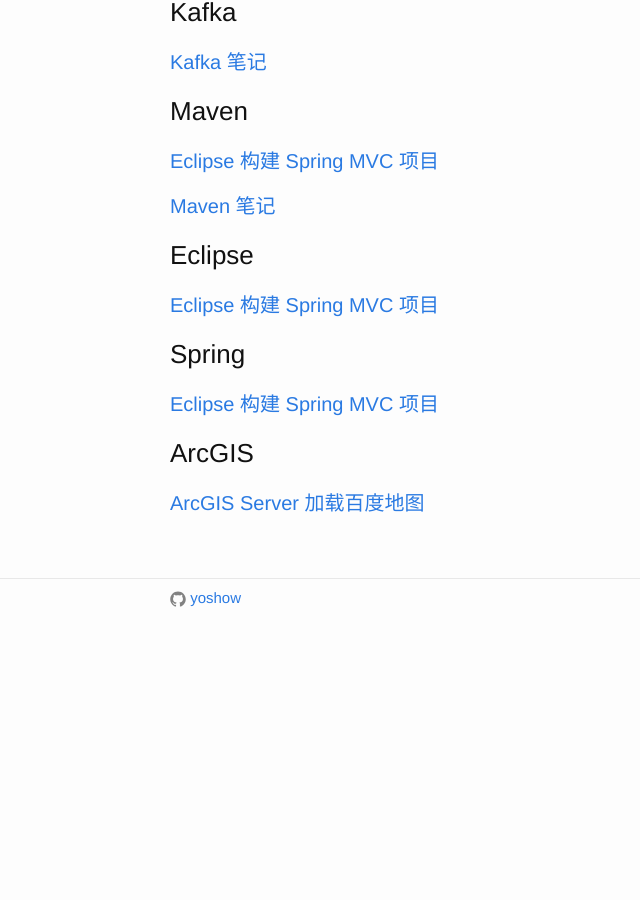
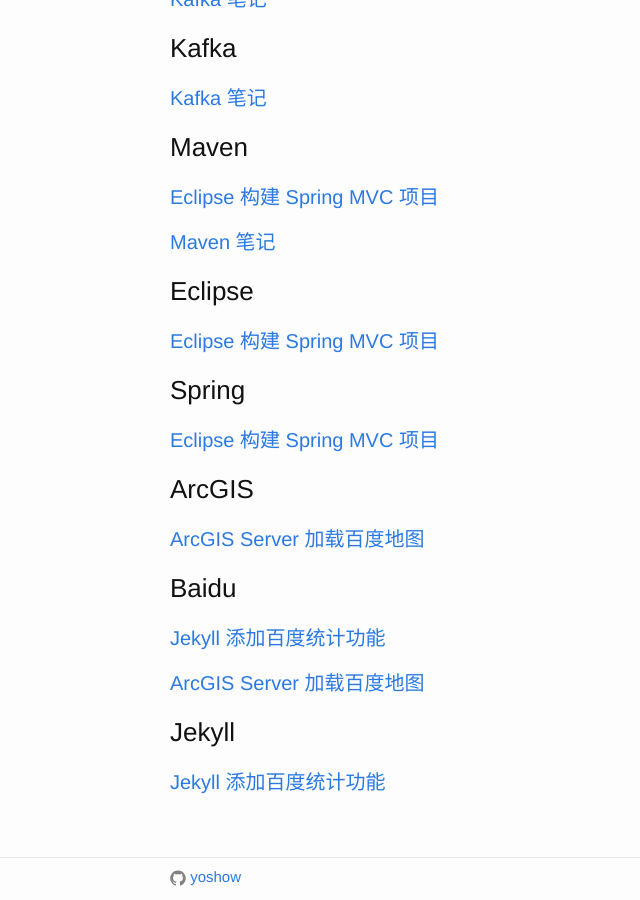
Before and after one commit to yoshow/my-blog, a Jekyll site: the page built from tags.html, in a window 1280 px wide and 900 px high, scrolled down 4227 px. Shown: the whole window, without its empty margins (0-640 px from the left). Built offline with Jekyll 4.4.1, drawn with Linux system fonts in a browser that asks for light colours; comment, search, counter and statistics services are not loaded; before the commit the page ends 4848 px from its top, so only the background shows below that.

Commit message:
更新 2017-04-09

```diff
--- a/_config.yml
+++ b/_config.yml
@@ -20,6 +20,7 @@
 
 theme: jekyll-theme-minimal
 
+# Baidu TongJi Baidu
 baidu_tongji: 50ec37835e145af07441db70959c8575
 
 # lunr search
--- a/_posts/2016-03-14-welcome-to-jekyll.markdown
+++ b/_posts/2016-03-14-welcome-to-jekyll.markdown
@@ -2,7 +2,7 @@
 layout: post
 title:  "Welcome to Jekyll!"
 date:   2016-03-14 11:44:55 +0800
-categories: jekyll update
+categories: Jekyll update
 ---
 You’ll find this post in your `_posts` directory. Go ahead and edit it and re-build the site to see your changes. You can rebuild the site in many different ways, but the most common way is to run `jekyll serve`, which launches a web server and auto-regenerates your site when a file is updated.
 
--- a/_posts/2017-02-23-jekyll-quick-start.markdown
+++ b/_posts/2017-02-23-jekyll-quick-start.markdown
@@ -2,7 +2,7 @@
 layout: post
 title:  "Jekyll 入门指引"
 date:   2017-02-23 20:00:00 +0800
-categories: jekyll
+categories: Jekyll
 ---
 **注：这里默认安装环境已具备Ruby、RubyGems环境。**
 
--- a/_posts/2017-03-25-arcgis-baidu-map.markdown
+++ b/_posts/2017-03-25-arcgis-baidu-map.markdown
@@ -2,7 +2,7 @@
 layout: post
 title:  "ArcGIS Server 加载百度地图"
 date: 2017-03-25 20:00:00 +0800
-tags: ArcGIS
+tags: ArcGIS Baidu
 ---
 
 软件环境 ArcMap 10.1 + 太乐地图下载器 4.9
--- /dev/null
+++ b/_posts/2017-04-02-jekyll-baidu-tongji.markdown
@@ -0,0 +1,48 @@
+---
+layout: post
+title:  "Jekyll 添加百度统计功能"
+date: 2017-04-02 20:00:00 +0800
+tags: Jekyll Baidu
+---
+
+1.在 _include文件夹中新建文件 baidu-tongji.html，文件内容如下：
+{% highlight HTML %}
+<script>
+  var _hmt = _hmt || [];
+  (function() {
+    var hm = document.createElement("script");
+    hm.src = "//hm.baidu.com/hm.js?{{ site.baidu_tongji }}";
+    var s = document.getElementsByTagName("script")[0];
+    s.parentNode.insertBefore(hm, s);
+  })();
+</script>
+{% endhighlight %}
+
+2.在博客的入口网页合适位置添加如下代码
+{% assign  specialSymbol = '{%' %}
+
+{% highlight HTML %}
+{{specialSymbol}} include baidu-tongji.html %}
+{% endhighlight %}
+
+Jekyll 的入口一般在 _layouts/default.html 中。
+
+3.在 _config.yml 配置文件中添加如下配置:
+{% highlight HTML %}
+# Baidu TongJi
+baidu_tongji： xxxxxxxxxxxxxxxxxxxxxxxxxxx
+{% endhighlight %}
+
+*注:在 _config.yml 中不能有 tab，否则会提示‘found character that cannot start any token while scanning for the next token at line’的错误。*
+
+然后执行
+{% highlight HTML %}
+jekyll serve
+{% endhighlight %}
+
+本地 server 启动后访问 http://localhost:4000/
+
+在百度统计的网站中心查看是否有访问记录。
+
+**相关链接**
+[https://tongji.baidu.com](https://tongji.baidu.com)
```
